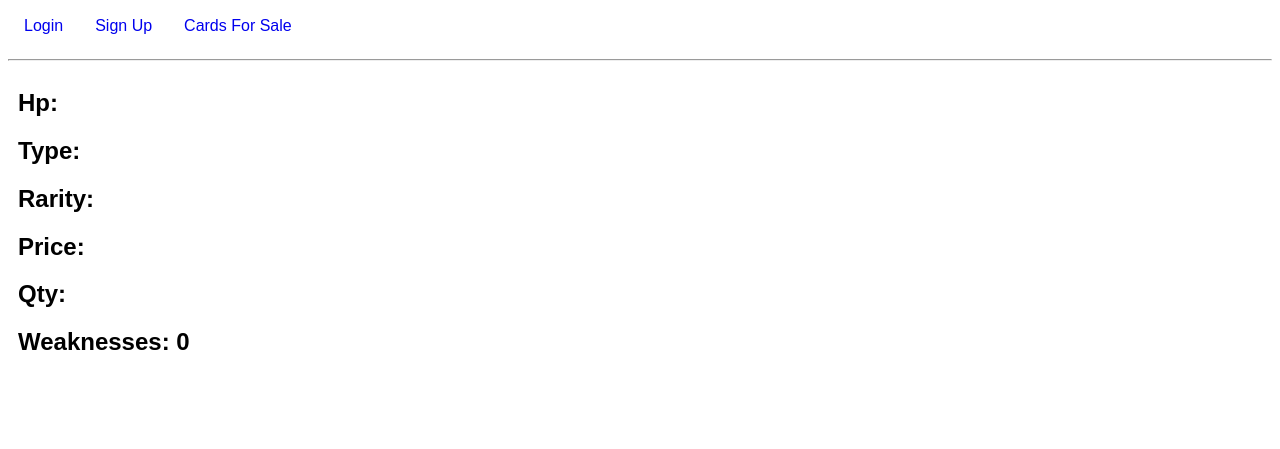
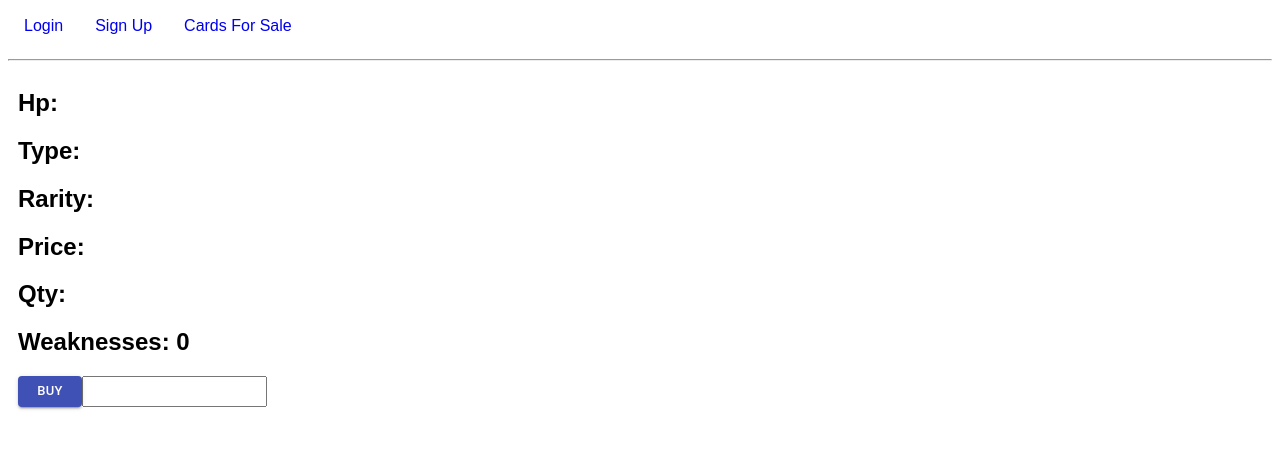
Before and after one commit to FSA-Team-Delta/GraceShopper, a React app: page /product/1 in a window 1280 px wide. Shown: the part 79-528 px from the top of the page. Built offline with nearby package versions, Linux system fonts and the light colour scheme; no server answers.

Commit message:
feat: add buy button to single product page

```diff
--- a/client/components/SingleProduct.js
+++ b/client/components/SingleProduct.js
@@ -2,6 +2,7 @@ import React from 'react';
 import {connect} from 'react-redux';
 import {fetchPokemon} from '../store/singlePokemon';
 import '../css-components/SingleProduct.css';
+import {Button} from '@material-ui/core';
 
 class SinglePokemon extends React.Component {
   componentDidMount() {
@@ -33,6 +34,12 @@ class SinglePokemon extends React.Component {
           {/* <h2>convertedRetreatCost: {convertedRetreatCost}</h2> */}
           <div>
             <h2>Weaknesses: {weaknesses.length && weaknesses[0].type}</h2>
+            <div className="singleProduct__buy">
+              <Button variant="contained" color="primary" size="small">
+                BUY
+              </Button>
+              <input type="number" />
+            </div>
           </div>
         </div>
       </div>
--- a/client/css-components/SingleProduct.css
+++ b/client/css-components/SingleProduct.css
@@ -5,3 +5,8 @@
 .singleProduct-description {
   margin-left: 10px;
 }
+
+.singleProduct__buy {
+  display: flex;
+  justify-content: space-between;
+}
```
